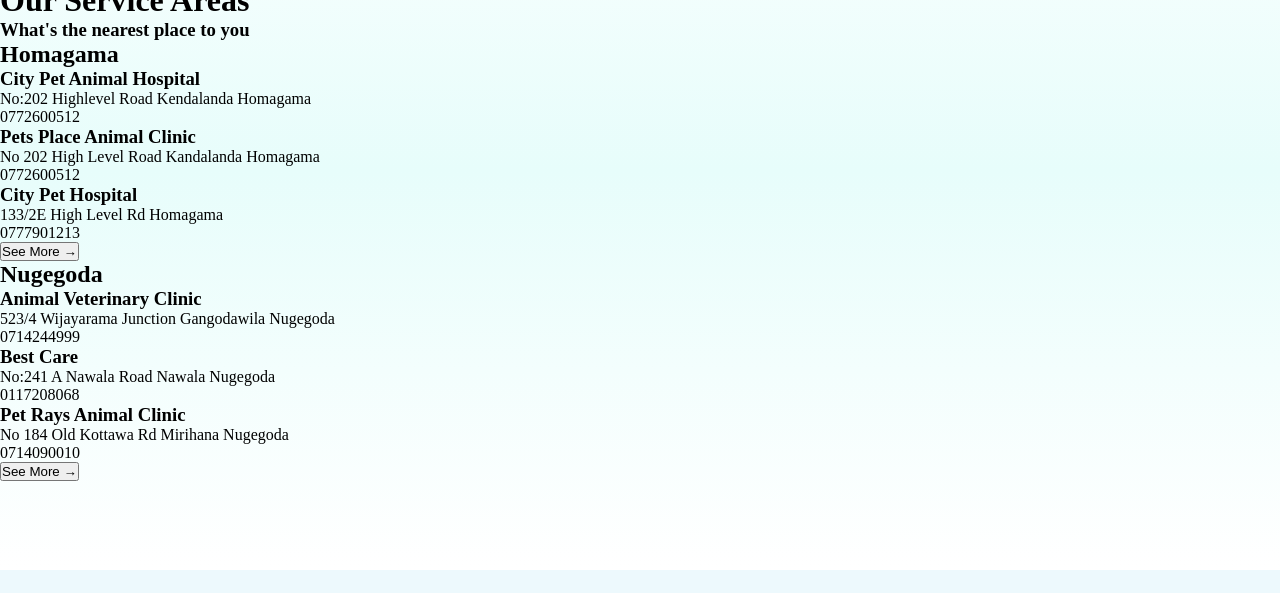
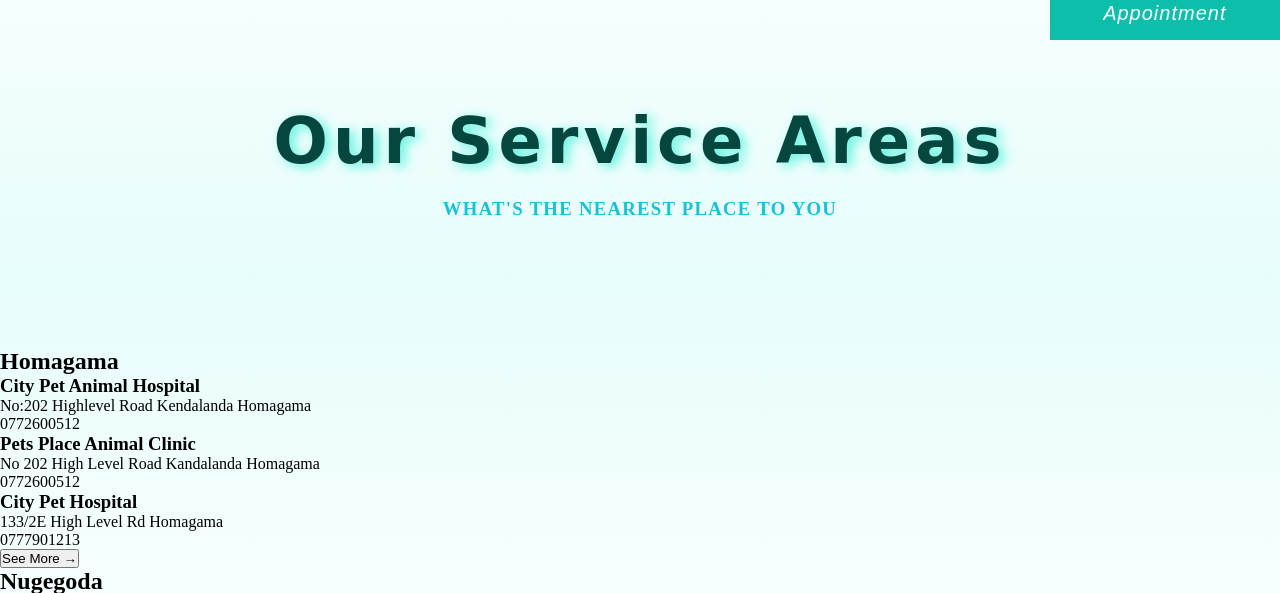
Before and after one commit to sahas-99/WebSite, a PHP site: page /Health.html in a window 1280 px wide. Shown: the part 230-823 px from the top of the page. Before the commit the page ends 800 px from the top, so only its background shows below. Run offline with PHP 8.4, Linux system fonts and the light colour scheme.

Commit message:
Update health.css

```diff
--- a/health.css
+++ b/health.css
@@ -38,7 +38,6 @@ body{
 	position:absolute;
 	margin-left: 60%;
 }
-
 .hd
 {
 	font-family: "showcard gothic";
@@ -73,3 +72,53 @@ body{
     opacity: 1;
   }
 }
+.nevi{
+	list-style-type:none;
+	background-color:#0dbfaa;
+	overflow:hidden;
+	width: 18%;
+	margin-left: 82%;
+}
+.vet{
+	text-decoration:none;
+	padding:15px 18px;
+	color:white;
+	display:block;
+	font-size: 20px;
+	font-family:sans-serif;
+	font-style: oblique;
+	letter-spacing: 1px;
+	text-align: center;
+}
+.topic {
+	font-family: 'Itim', cursive;;
+	font-size: 4rem;
+	font-weight: 500px;
+	text-align: center;
+	letter-spacing: 5px;
+	color: #05473f;
+	text-shadow:  5px 3px 12px #61f3e1;
+	margin-top: 5%;
+	animation: fade_in 3s linear forwards;
+ 	animation-delay: 0.2s;
+}
+@keyframes fade_in
+{
+  0%
+  {
+    opacity: 0;
+  }
+  100%
+  {
+    opacity: 1;
+  }
+}
+.loc{
+	text-transform: uppercase;
+	text-align: center;
+	letter-spacing: 0.08rem;
+	color: #16c2d5;
+	padding-top: 20px;
+	padding-bottom: 10%;
+
+}
```
